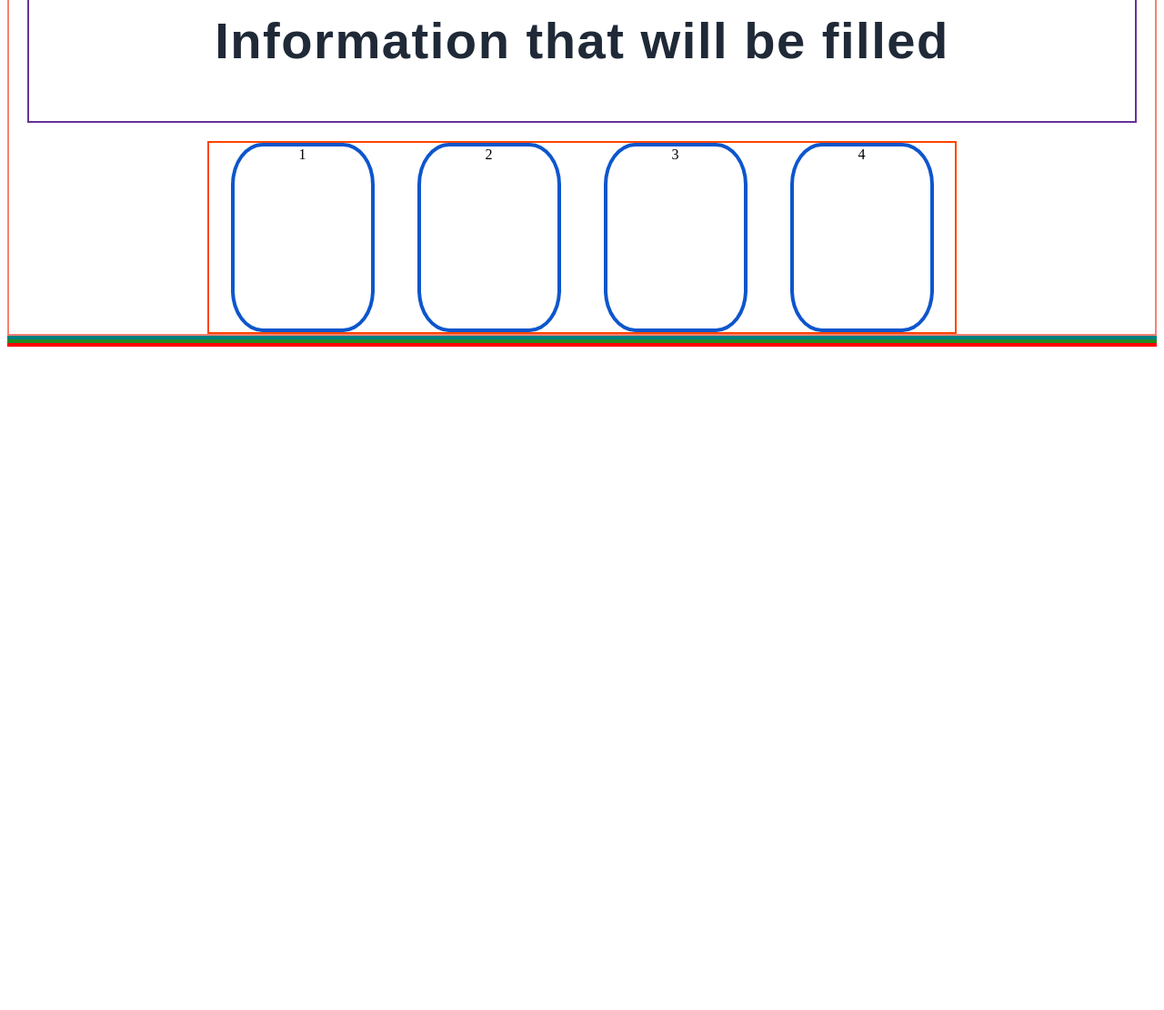
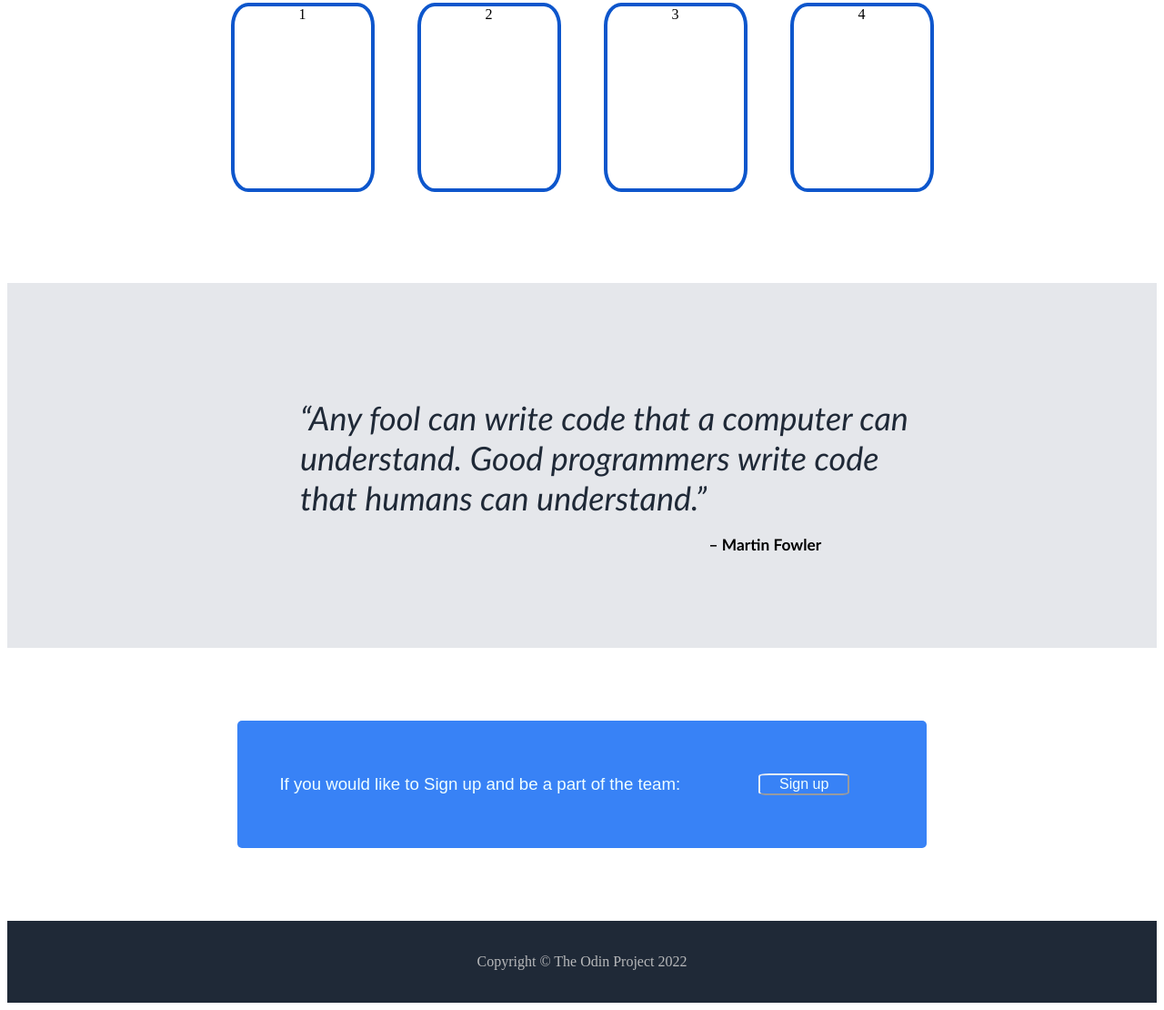
Before and after one commit to AlexJoelMontano/top-landing-page, a plain HTML site: page index.html in a window 1280 px wide. Shown: the part 695-1805 px from the top of the page at 91% size. Before the commit the page ends 1084 px from the top, so only its background shows below. Drawn offline with Linux system fonts and the light colour scheme.

Commit message:
Finished Basic Website Structure filled quote section. filled signup section. filled footer. removed all positioning boxes.

```diff
--- a/index.html
+++ b/index.html
@@ -29,7 +29,7 @@
                         It's a smaller font and the color is lower contrast.
                     </p>
                 </div>
-                <div class="signup">
+                <div class="signup-top">
                     <button>Sign up</button>
                 </div>
             </div>
@@ -50,8 +50,24 @@
             <div class="content">4</div>
         </div>
     </div>
-    <div class="quote-container"></div>
-    <div class="signup-container"></div>
-    <div class="footer"></div>
+    <div class="quote-container">
+        <div class="quote">
+            <p>“Any fool can write code that a computer can understand. Good programmers write code that humans can understand.”</p>
+        </div>
+        <div class="author"><h4> – Martin Fowler</h4></div>
+    </div>
+    <div class="signup-container">
+        <div class="signup-block">
+            <div class="signup-section">
+                <p>If you would like to Sign up and be a part of the team:</p>
+            </div>
+            <div class="signup">
+                <button>Sign up</button>
+            </div>
+        </div>
+    </div>
+    <div class="footer">
+        <p>Copyright © The Odin Project 2022</p>
+    </div>
 </body>
 </html>
--- a/styles.css
+++ b/styles.css
@@ -2,33 +2,56 @@
     display: flex;
     flex-direction: column;
     align-items:stretch;
-    align-content: space-around;
 }
 .top-page{
     display: flex;
-    border:2px solid purple;
     background-color: #1f2937;
 }
 .container{
-    border:2px solid maroon;
 }
 .quote-container {
-    border:2px solid teal;
+    background-color:#E5E7EB;
+}
+.quote {
+    padding-left: 75px;
+    padding-right: auto;
+    width:55%;
+    height:auto;
+    margin-left: auto;
+    margin-right: auto;
+    margin-top: 90px;
+    color:#1f2937;
+    font-size: 36px;
+    font-style: italic;
+    font-family: 'Gill Sans', 'Gill Sans MT', Calibri, 'Trebuchet MS', sans-serif;
+}
+.author{
+    font-family: 'Gill Sans', 'Gill Sans MT', Calibri, 'Trebuchet MS', sans-serif;
+    width:150px;
+    margin-right:20%;
+    margin-left:60%;
+    margin-top:-40px;
+    text-align: center;
+    margin-bottom: 80px;
+    font-size: 13pt;
 }
 .signup-container{
-    border:2px solid forestgreen;
 }
 .footer {
-    border:2px solid red;
+    background-color: #1f2937;
+    color: #b8b9bb;
+    text-align: center;
+    padding-top: 20px;
+    padding-bottom: 20px;
+
+
 }
 .header {
-    border:2px solid fuchsia;
     display: flex;
     flex-direction: row;
     justify-content: space-between;
 }
 .logo{
-    border:2px solid lime;
     display: flex;
     justify-content: space-around;
     margin-left: 13%;
@@ -37,13 +60,11 @@
     font-family: Arial, Helvetica, sans-serif;
 }
 .head-links {
-    border:2px solid peachpuff;
     display: flex;
     justify-content: space-around;
     margin-right: 15%;
 }
 .links {
-    border:1px solid blue;
     padding:8px;
     margin-left: auto;
     margin-right: auto;
@@ -57,11 +78,9 @@
     flex-direction: row;
     margin-left: auto;
     margin-right: auto;
-    border:2px solid firebrick;
     width: 300px;
 }
 .title-container {
-    border:1px solid pink;
     display: flex;
     flex-direction: row;
 }
@@ -70,7 +89,7 @@
     border:2px solid royalblue;
     margin-left: 20%;
     margin-right:15%;
-    font-size: 48pt;
+    font-size: 48px;
     font-weight:bolder;
     color:#F9FAF8;
     font-family: Arial, Helvetica, sans-serif;
@@ -86,7 +105,7 @@
     margin-bottom: 75px;
 }
 .info-container {
-    border:2px solid blueviolet;
+
     flex:2 1 auto;
 }
 .subtext{
@@ -95,28 +114,54 @@
     margin-right: 15%;
     text-align: justify;
 }
-.signup{
+.signup-top{
     width:100px;
     height: auto;
     margin-bottom: 20px;
     margin-left: 20%;
     margin-right: auto;
+    margin-bottom: 60px;
+}
+.signup{
+    width:100px;
+    height:auto;
+    margin-right: 6%;
+}
+.signup-block{
+    display: flex;
+    flex-direction: row;
+    align-items: center;
+    justify-content: space-around;
+    width: 60%;
+    height: 140px;
+    background-color: #3882F6;
+    margin-left: auto;
+    margin-right: auto;
+    margin-top: 80px;
+    margin-bottom: 80px;
+    border-radius: 5px;
+
+}
+.signup-section{
+    color:Azure;
+    font-family: Arial, Helvetica, sans-serif;
+    font-size: 14pt;
+    height:60px;
+    width: 60%;
+    text-align: center;
+
 }
 button {
     background-color: #3882F6;
     color:azure;
-    border:2px outset rgb(127, 154, 206);
+    border:2px outset rgb(230, 235, 244);
     font-family: Arial, Helvetica, sans-serif;
     transition: all 0.2s ease;
     cursor: pointer;
     border-radius: 12%;
     font-size: 12pt;
 }
-.container {
-    border:2px solid salmon;
-}
 .content-container {
-    border: 2px solid orangered;
     display: flex;
     flex-direction: row;
     justify-content: space-around;
@@ -127,18 +172,17 @@ button {
     width: 150px;
     height: 200px;
     border: 4px solid #0d56cc;
-    border-radius:22%;
+    border-radius:12%;
     align-items: center;
     text-align: center;
+    margin-bottom: 100px;
 }
 .subheading {
     text-align: center;
-    border: 2px solid rebeccapurple;
-    font-size: 36pt;
+    font-size: 36px;
     font-weight: bolder;
     margin:20px;
     color:#1f2937;
     font-family: Arial, Helvetica, sans-serif;
     letter-spacing: 1.5px;
-
 }
```
